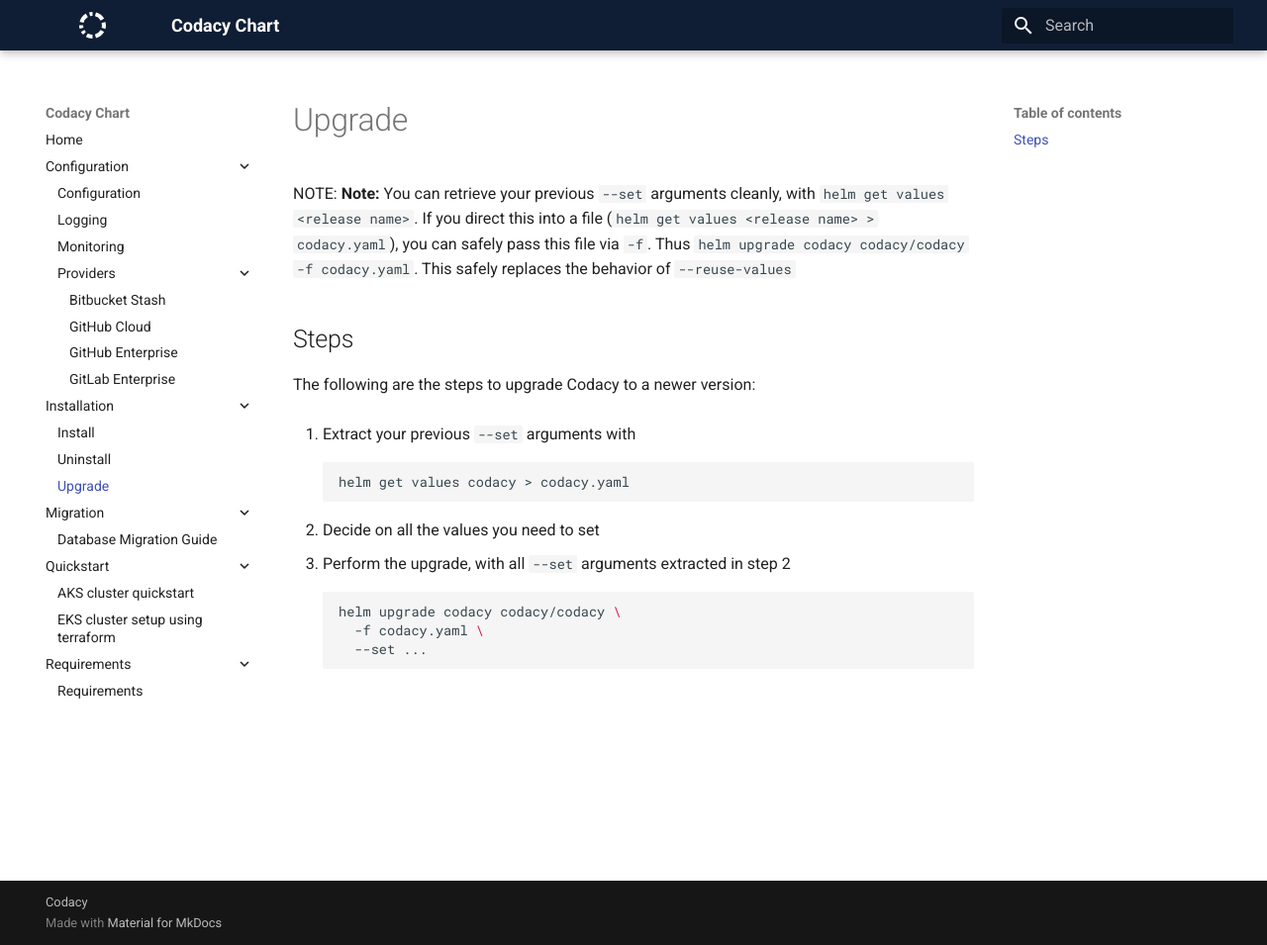
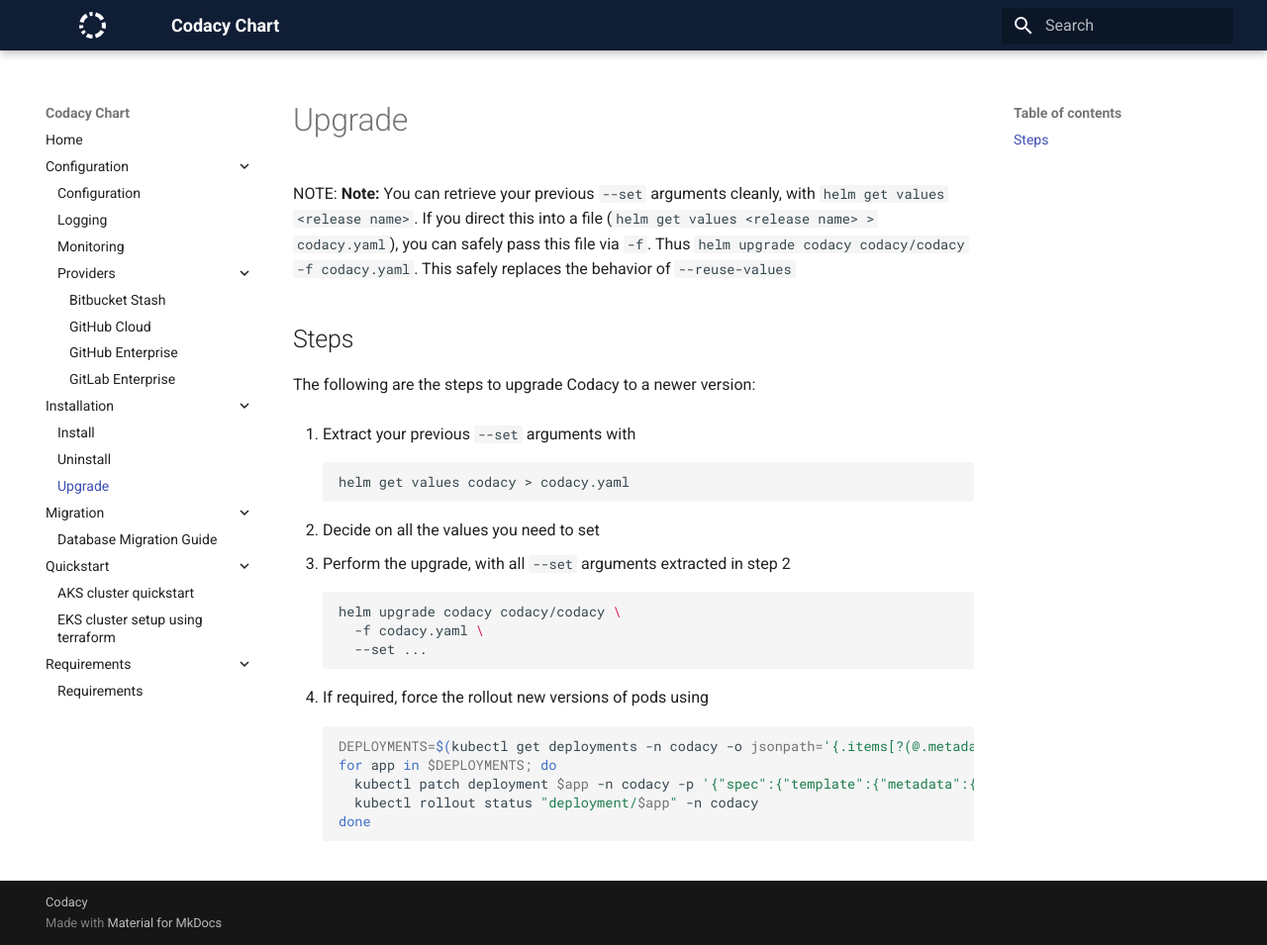
Before and after one commit to codacy/chart, an MkDocs documentation site: the page built from docs/installation/upgrade.md, in a window 1280 px wide and 955 px high. Shown: the whole window at 99% size. Built offline with MkDocs 1.6.1 and Material for MkDocs 9.7.7, drawn with Linux system fonts in a browser that asks for light colours.

Commit message:
docs: Add pods rollout on upgrade commands to upgrade steps

````diff
--- a/docs/installation/upgrade.md
+++ b/docs/installation/upgrade.md
@@ -25,3 +25,13 @@
       -f codacy.yaml \
       --set ...
     ```
+
+4.  If required, force the rollout new versions of pods using
+
+    ```bash
+    DEPLOYMENTS=$(kubectl get deployments -n codacy -o jsonpath='{.items[?(@.metadata.name!="codacy-minio")].metadata.name}')
+    for app in $DEPLOYMENTS; do
+      kubectl patch deployment $app -n codacy -p '{"spec":{"template":{"metadata":{"annotations":{"date": "'$(date +'%Y-%m-%dT%H:%M:%S')'" }}}}}'
+      kubectl rollout status "deployment/$app" -n codacy
+    done
+    ```
````
